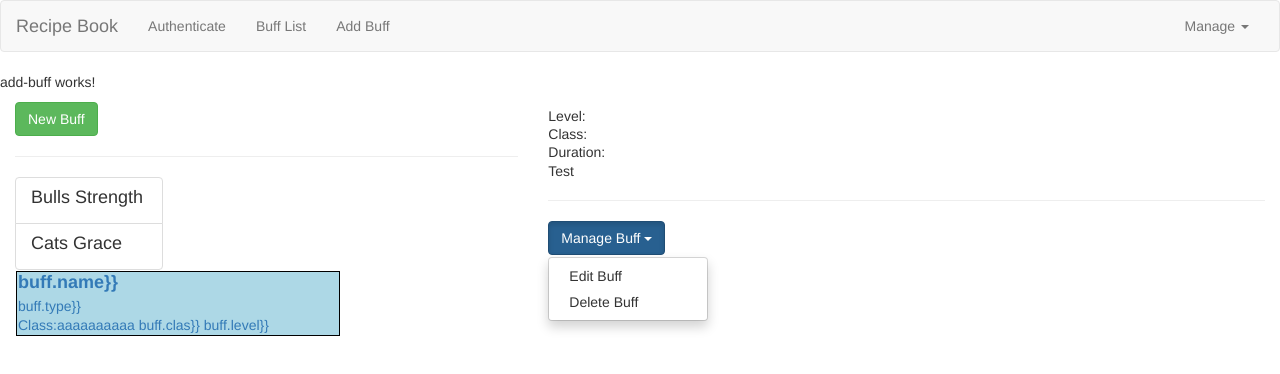
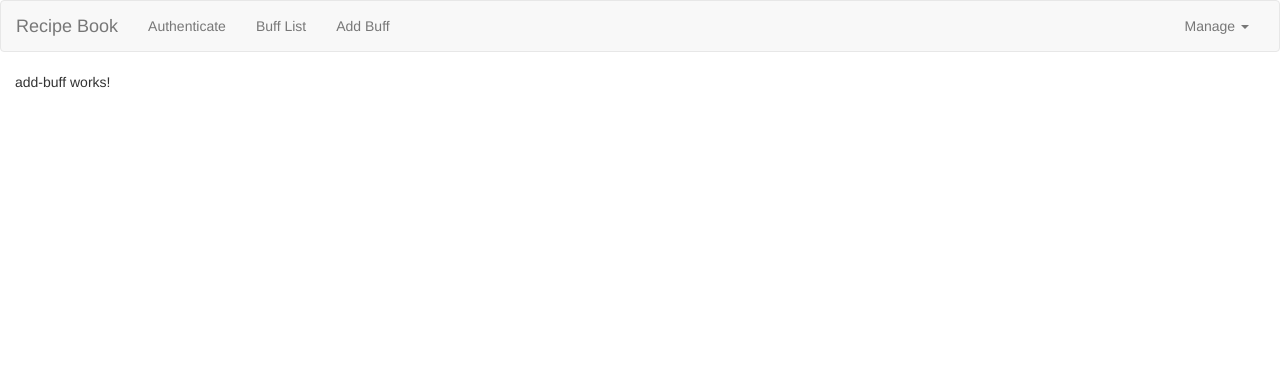
Before and after one commit to Niour/my-Dnd-post, an Angular app: page /buffs in a window 1280 px wide. Shown: the top 374 px of the page. Built offline with nearby package versions, Linux system fonts and the light colour scheme.

Commit message:
test
test

```diff
--- a/src/app/app.component.html
+++ b/src/app/app.component.html
@@ -1,3 +1,9 @@
-<app-header></app-header>
-<app-add-buff></app-add-buff>
-<app-buffs></app-buffs>
+<app-header (featureSelected)="onNavigate($event)"></app-header>
+<div class="container-fluid">
+    <div class="row">
+        <div class="col-md-12">
+            <app-add-buff *ngIf="loadedFeature === 'buff'"></app-add-buff>
+            <app-buffs *ngIf="loadedFeature === 'buff-list'"></app-buffs>
+        </div>
+    </div>
+</div>
--- a/src/app/app.component.ts
+++ b/src/app/app.component.ts
@@ -6,5 +6,10 @@ import { Component } from '@angular/core';
   styleUrls: ['./app.component.css']
 })
 export class AppComponent {
+  loadedFeature = 'buff';
   title = 'my-Dnd-post';
+
+  onNavigate(feature: string) {
+    this.loadedFeature = feature;
+  }
 }
--- a/src/app/buffs/buff-list/buff-item-ii/buff-item-ii.component.html
+++ b/src/app/buffs/buff-list/buff-item-ii/buff-item-ii.component.html
@@ -1,7 +1,7 @@
 <a class="list-item clearfix">
         <div style="cursor: pointer; border: 1px solid black;  background-color: lightblue; margin: 1px; padding: 1px;">
-        <h4 class="list-group-item-heading"><b> buff.name}}</b> </h4>
-        <p class="list-group-item-text"> buff.type}} </p>
-        <p class="list-group-item-text"> Class:aaaaaaaaaa buff.clas}} buff.level}} </p>
+        <h4 class="list-group-item-heading"><b> {{buff.name}}</b> </h4>
+        <p class="list-group-item-text"> {{buff.type}} </p>
+        <p class="list-group-item-text"> Class:aaaaaaaaaa {{buff.clas}} {{buff.level}} </p>
         </div>
 </a>
--- a/src/app/buffs/buff-list/buff-item-ii/buff-item-ii.component.ts
+++ b/src/app/buffs/buff-list/buff-item-ii/buff-item-ii.component.ts
@@ -1,4 +1,5 @@
-import { Component, OnInit } from '@angular/core';
+import { Component, OnInit, Input } from '@angular/core';
+import { Buff } from '../../buff.model';
 
 @Component({
   selector: 'app-buff-item-ii',
@@ -6,7 +7,7 @@ import { Component, OnInit } from '@angular/core';
   styleUrls: ['./buff-item-ii.component.css']
 })
 export class BuffItemIIComponent implements OnInit {
-
+  @Input() buff: Buff;
   constructor() { }
 
   ngOnInit() {
--- a/src/app/buffs/buff-list/buff-list.component.html
+++ b/src/app/buffs/buff-list/buff-list.component.html
@@ -1,15 +1,7 @@
 <button class="btn btn-success"> New Buff </button>
 <hr>
 <div class="row">
-    <div class="col-xs-4">
-        <a href="#" class="list-group-item clearfix" *ngFor="let buff of buffs">
-            <h4 class="list-group-item-heading"> {{buff.name}}</h4>
-        </a>
-    </div>
-
-</div>
-<div class="row">
         <div class="col-xs-8">
-            <app-buff-item-ii></app-buff-item-ii>
+            <app-buff-item-ii *ngFor="let buff of buffs"></app-buff-item-ii>
         </div>
 </div>
--- a/src/app/buffs/buffs.component.html
+++ b/src/app/buffs/buffs.component.html
@@ -1,9 +1,7 @@
-<div class="container-fluid">
-    <div class="row">
-        <div class="col-md-5">
-            <app-buff-list></app-buff-list>
-        </div>
-        <div class="col-md-7">
-            <app-buff-detail></app-buff-detail>
+<div class="row">
+    <div class="col-md-5">
+        <app-buff-list></app-buff-list>
     </div>
+    <div class="col-md-7">
+        <app-buff-detail></app-buff-detail>
 </div>
--- a/src/app/header/header.component.html
+++ b/src/app/header/header.component.html
@@ -9,8 +9,8 @@
             <div class="navbar-collapse" [class.collapse]="collapsed" (window:resize)="collapsed = true">
             <ul class="nav navbar-nav">
                 <li routerLinkActive="active"><a routerLink="/recipes">Authenticate</a></li>
-                <li routerLinkActive="active"><a routerLink="/auth">Buff List</a></li>
-                <li routerLinkActive="active"><a routerLink="/shopping-list">Add Buff</a></li>
+                <li routerLinkActive="active"><a routerLink="/auth" (click)="onSelect('buff-list')">Buff List</a></li>
+                <li routerLinkActive="active"><a routerLink="/shopping-list" (click)="onSelect('buff')">Add Buff</a></li>
             </ul>
             <ul class="nav navbar-nav navbar-right">
                 <li class="dropdown" appDropdown>
--- a/src/app/header/header.component.ts
+++ b/src/app/header/header.component.ts
@@ -1,4 +1,4 @@
-import { Component, OnInit } from '@angular/core';
+import { Component, OnInit, EventEmitter, Output } from '@angular/core';
 
 @Component({
   selector: 'app-header',
@@ -6,10 +6,14 @@ import { Component, OnInit } from '@angular/core';
   styleUrls: ['./header.component.css']
 })
 export class HeaderComponent implements OnInit {
+  @Output() featureSelected = new EventEmitter<string>();
   collapsed = true;
   constructor() { }
 
   ngOnInit() {
   }
 
+  onSelect(feature: string) {
+    this.featureSelected.emit(feature);
+  }
 }
```
